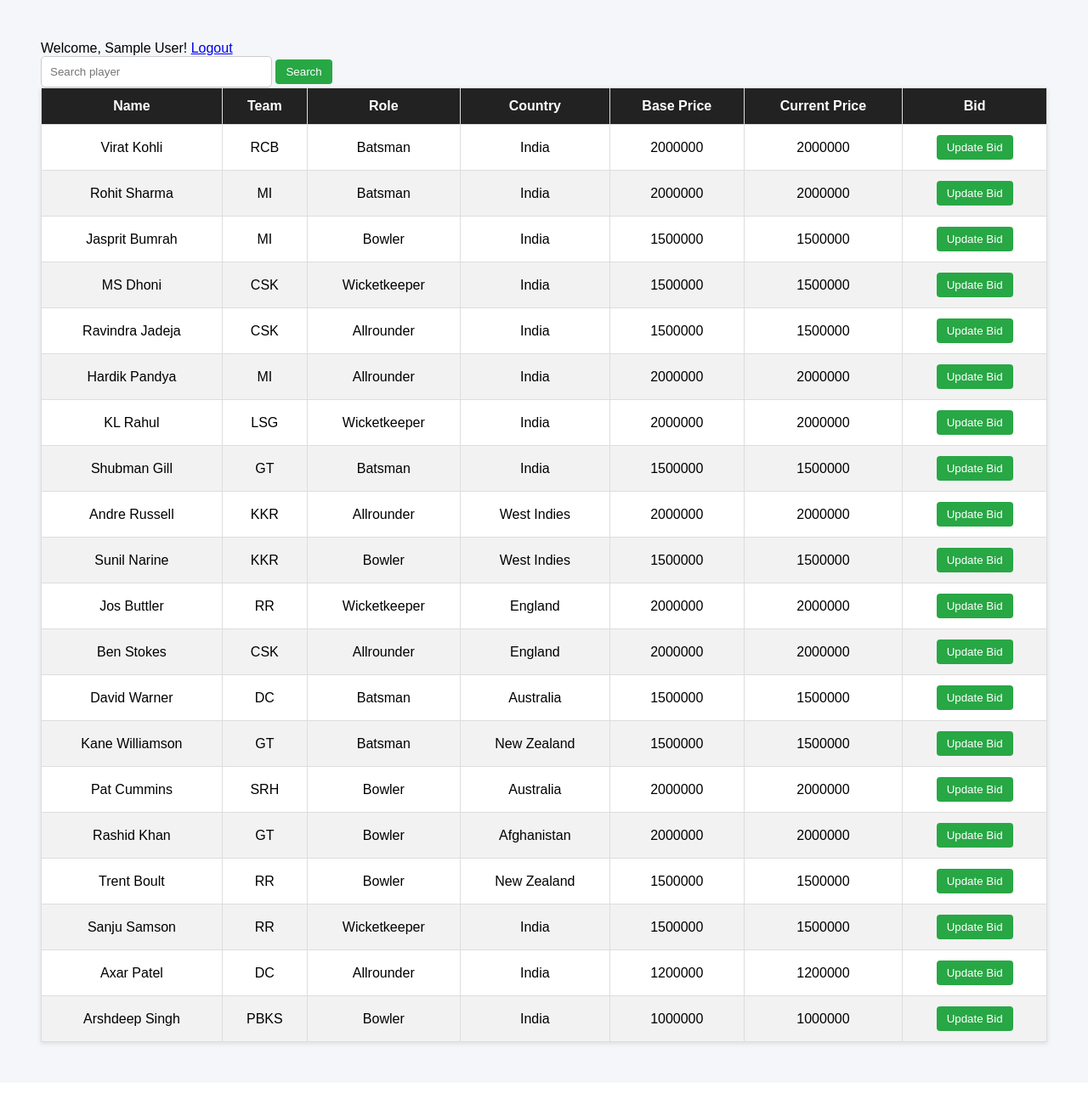
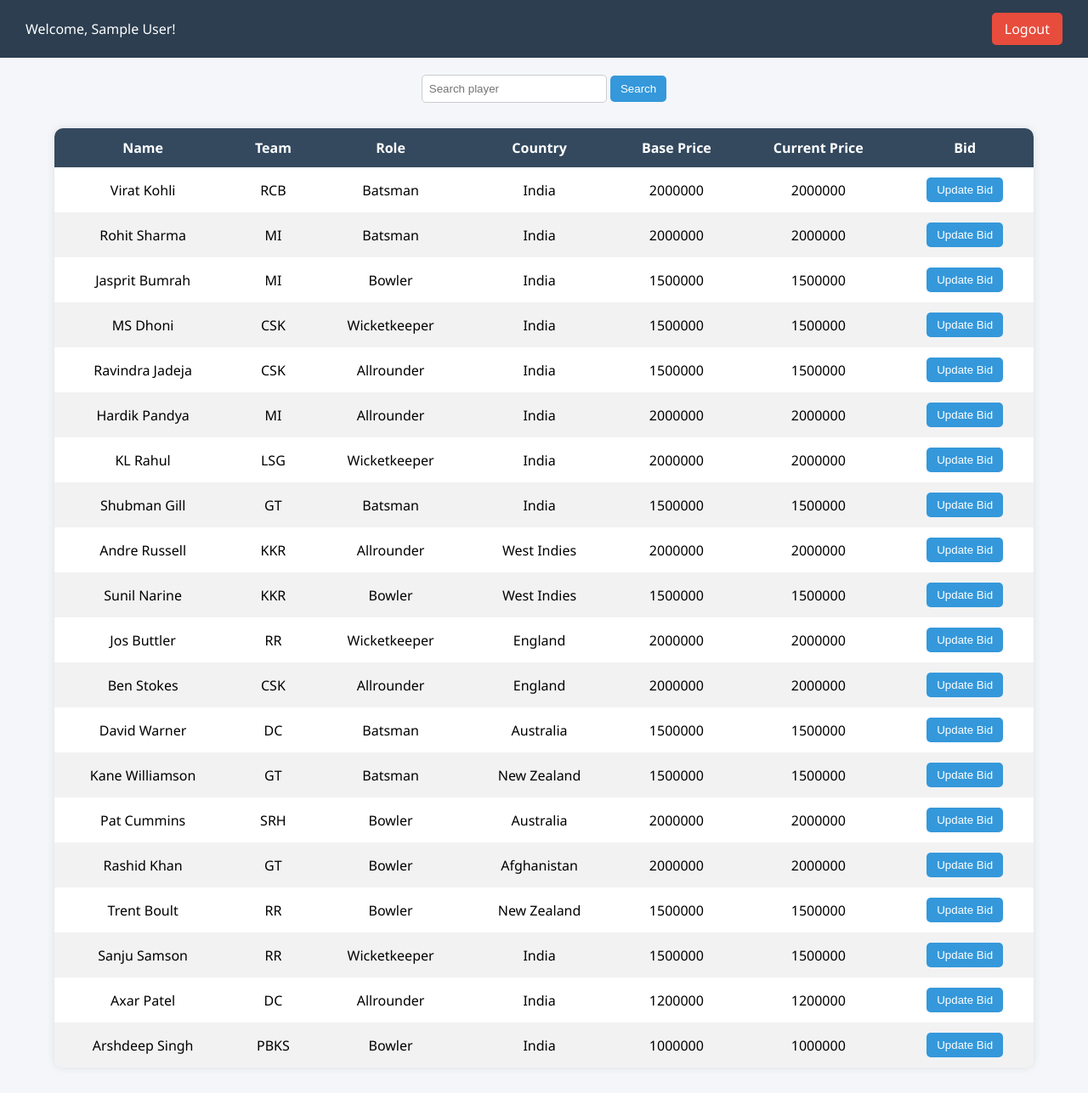
Before and after one commit to DhritiVichhivora/ipl-auction-system, a Flask app: page /auction in a window 1280 px wide. Shown: the whole page at 85% size. Before the commit the page ends 1233 px from the top, so only its background shows below. Run offline with Flask 3, Linux system fonts and the light colour scheme; the visitor is signed in with stand-in values (Sample User, id 1); parts of the project's set-up code (start-up, migrations or seed data) failed here and were passed over.

Commit message:
Update style.css

```diff
--- a/static/style.css
+++ b/static/style.css
@@ -1,64 +1,145 @@
-body{
-    font-family: Arial, Helvetica, sans-serif;
-    background-color:#f4f6f9;
-    padding:40px;
+/* General */
+body {
+    font-family: 'Segoe UI', Tahoma, Geneva, Verdana, sans-serif;
+    background: #f5f6fa;
+    margin: 0;
+    padding: 0;
 }
 
-h1{
-    text-align:center;
-    color:#333;
+/* Header */
+.header {
+    background-color: #2c3e50;
+    color: #fff;
+    padding: 15px 30px;
+    display: flex;
+    justify-content: space-between;
+    align-items: center;
 }
 
-.search-box{
-    text-align:center;
-    margin-bottom:20px;
+.logout-btn {
+    background-color: #e74c3c;
+    color: #fff;
+    padding: 8px 15px;
+    border: none;
+    border-radius: 5px;
+    text-decoration: none;
+    cursor: pointer;
+    transition: 0.3s;
 }
 
-input[type=text]{
-    padding:10px;
-    width:250px;
-    border:1px solid #ccc;
-    border-radius:5px;
+.logout-btn:hover {
+    background-color: #c0392b;
 }
 
-table{
-    width:100%;
-    border-collapse:collapse;
-    background:white;
-    box-shadow:0 2px 5px rgba(0,0,0,0.1);
+/* Flash messages */
+.flash {
+    background-color: #27ae60;
+    color: #fff;
+    padding: 10px 15px;
+    margin: 15px auto;
+    width: fit-content;
+    border-radius: 5px;
+    text-align: center;
 }
 
-th,td{
-    padding:12px;
-    border:1px solid #ddd;
-    text-align:center;
+/* Login Page */
+.login-container {
+    max-width: 400px;
+    margin: 100px auto;
+    padding: 30px;
+    background-color: #fff;
+    border-radius: 10px;
+    box-shadow: 0px 0px 15px rgba(0,0,0,0.2);
+    text-align: center;
 }
 
-th{
-    background:#222;
-    color:white;
+.login-container h2 {
+    margin-bottom: 20px;
+    color: #2c3e50;
 }
 
-tr:nth-child(even){
-    background:#f2f2f2;
+.login-container input {
+    width: 90%;
+    padding: 10px;
+    margin: 10px 0;
+    border-radius: 5px;
+    border: 1px solid #ccc;
 }
 
-.bid-box{
-    width:90px;
-    padding:6px;
-    border-radius:4px;
-    border:1px solid #ccc;
+.login-container button {
+    width: 95%;
+    padding: 10px;
+    margin-top: 15px;
+    background-color: #2c3e50;
+    color: #fff;
+    border: none;
+    border-radius: 5px;
+    cursor: pointer;
+    transition: 0.3s;
 }
 
-button{
-    padding:7px 12px;
-    background:#28a745;
-    color:white;
-    border:none;
-    border-radius:4px;
-    cursor:pointer;
+.login-container button:hover {
+    background-color: #34495e;
 }
 
-button:hover{
-    background:#218838;
+/* Auction Table */
+table {
+    width: 90%;
+    margin: 30px auto;
+    border-collapse: collapse;
+    background-color: #fff;
+    border-radius: 10px;
+    overflow: hidden;
+    box-shadow: 0px 0px 10px rgba(0,0,0,0.1);
 }
+
+th, td {
+    padding: 12px 15px;
+    text-align: center;
+}
+
+th {
+    background-color: #34495e;
+    color: #fff;
+}
+
+tr:nth-child(even) {
+    background-color: #f2f2f2;
+}
+
+tr:hover {
+    background-color: #dcdde1;
+}
+
+/* Buttons */
+button {
+    background-color: #3498db;
+    color: #fff;
+    padding: 7px 12px;
+    border: none;
+    border-radius: 5px;
+    cursor: pointer;
+    transition: 0.3s;
+}
+
+button:hover {
+    background-color: #2980b9;
+}
+
+/* Search bar */
+.search-bar {
+    text-align: center;
+    margin: 20px;
+}
+
+.search-bar input {
+    padding: 8px;
+    width: 200px;
+    border-radius: 5px;
+    border: 1px solid #ccc;
+}
+
+.search-bar button {
+    padding: 8px 12px;
+    border-radius: 5px;
+}
```
